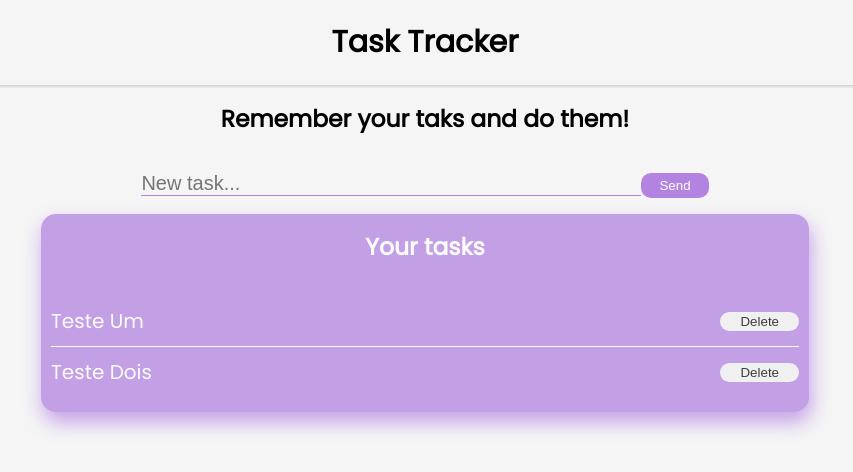
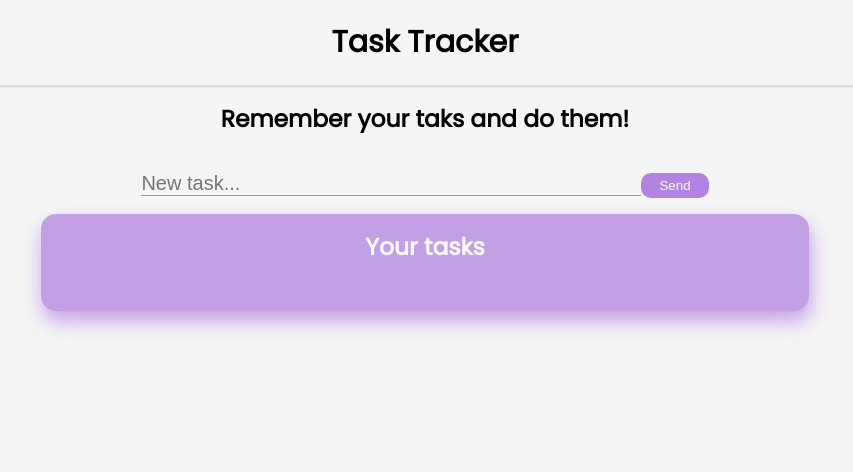
Before and after one commit to BaldezPatrick/task-tracker, a Next.js app in the folder task-tracker/: page / in a window 1280 px wide. Shown: the top 472 px of the page, without its empty margins (215-1068 px from the left). Built offline with nearby package versions, Linux system fonts and the light colour scheme.

Commit message:
feat: State hook that will be rendered in the task list.

```diff
--- a/task-tracker/src/pages/index.jsx
+++ b/task-tracker/src/pages/index.jsx
@@ -1,6 +1,8 @@
 import styles from "@/styles/Home.module.css";
+import { useState } from "react";
 
 export default function Home() {
+  const [tasks, setTasks] = useState([]);
   return (
     <>
       <header className="header-wrapper">
@@ -17,12 +19,12 @@ export default function Home() {
         <section className="tasks-wrapper">
           <h3>Your tasks</h3>
           <ul className="tasks-items-wrapper">
-            <li className="tasks-item">
-              Teste Um <button>Delete</button>
+            {tasks.map((task) => (
+              <li key={task.id} className="tasks-item">
+                {task.title}
+                <button>Delete</button>
             </li>
-            <li className="tasks-item">
-              Teste Dois <button>Delete</button>
-            </li>
+            ))}
           </ul>
         </section>
       </main>
```
